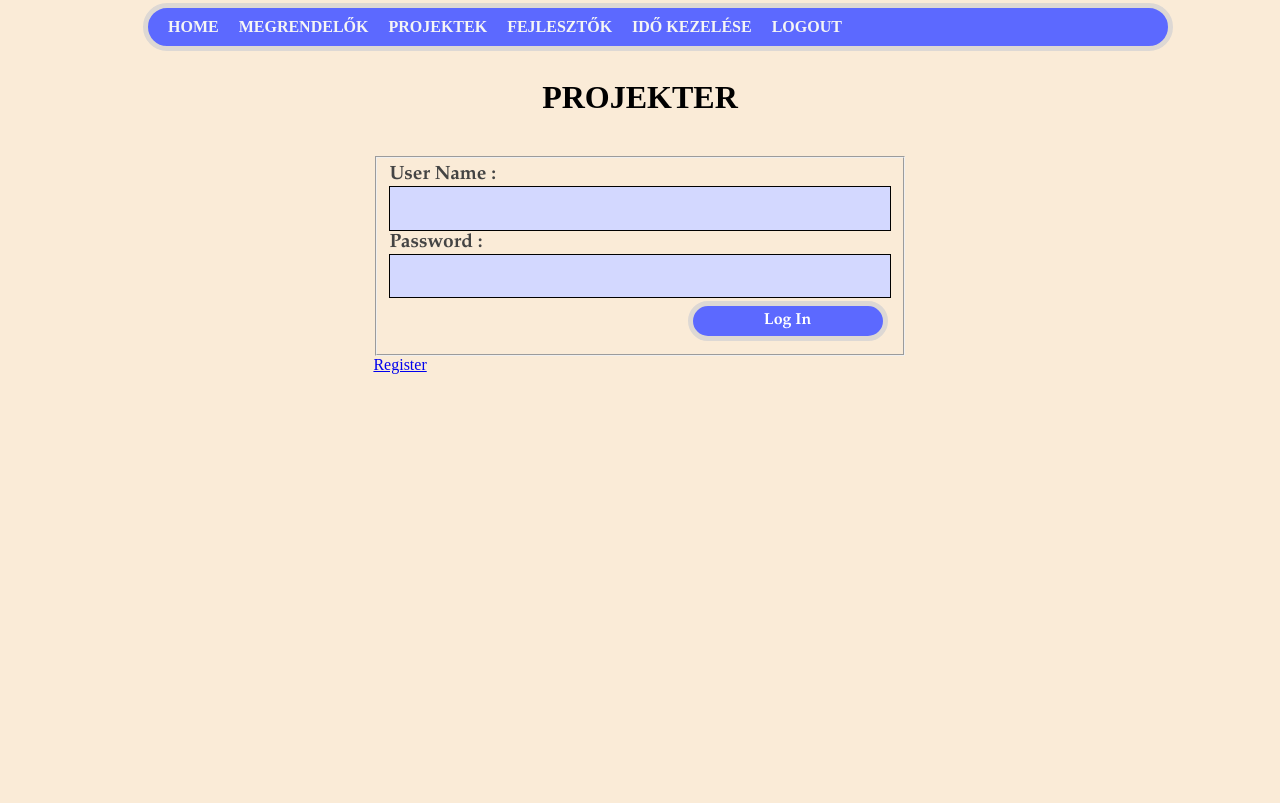
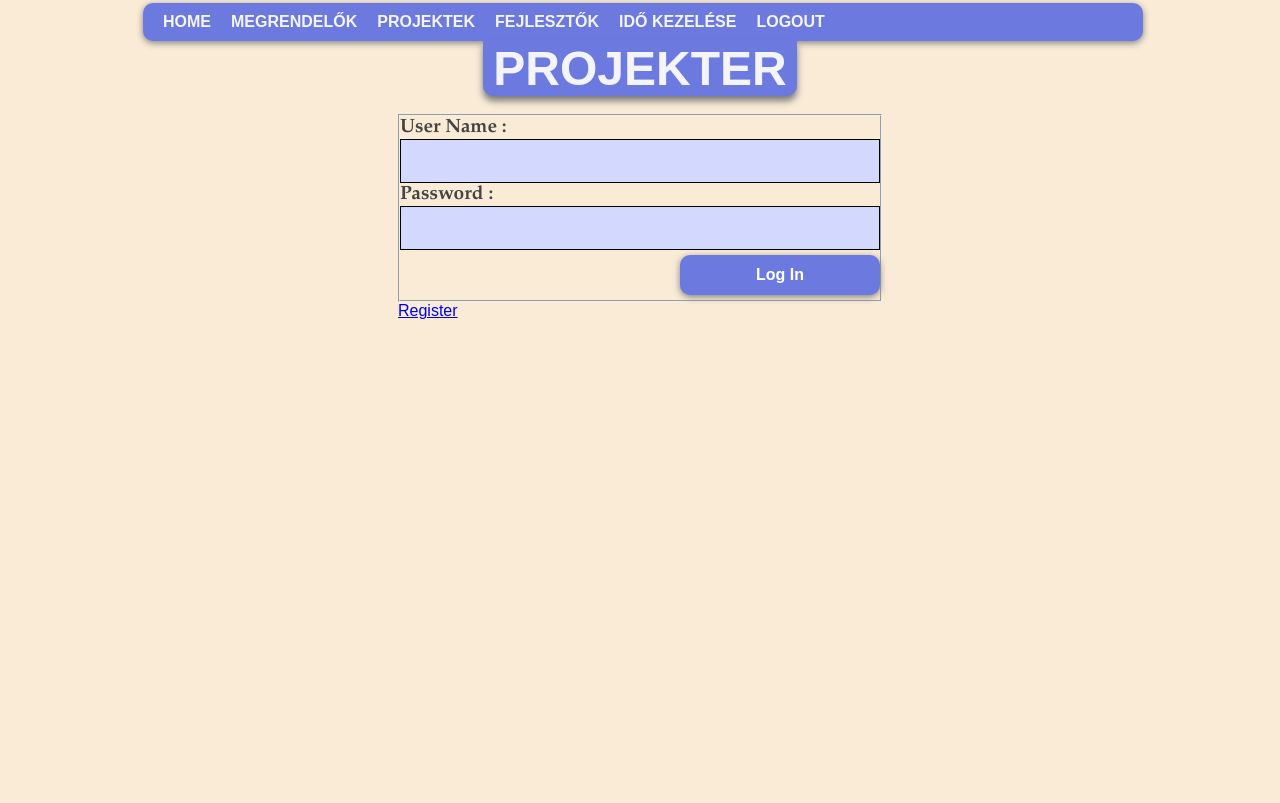
Before and after one commit to projekter2019/team, a PHP site: page / in a window 1280 px wide. Before the commit the page ends 374 px from the top, so only its background shows below. Run offline with PHP 8.4, Linux system fonts and the light colour scheme.

Commit message:
Add files via upload

```diff
--- a/Dizajn/menu.css
+++ b/Dizajn/menu.css
@@ -14,22 +14,19 @@
 	border-radius: 10px;
 	list-style: none;
 	position: relative;
-	display: inline-block;
+	display: flex;
 /*	background: linear-gradient(top, #efefef 0%, #bbbbbb 100%);
 	background: -moz-linear-gradient(top, #efefef 0%, #bbbbbb 100%);
 	background: -webkit-linear-gradient(top, #efefef 0%, #bbbbbb 100%);
 	box-shadow: 0px 0px 9px rgba(0,0,0,0.15);*/
-
+	box-shadow: 0px 2px 7px grey;
     /*height: 40px;*/
-    background-color: #5c69ff;
-    border: 5px solid;
-    border-bottom-left-radius: 35px;
-    border-bottom-right-radius: 35px;
-    border-top-left-radius: 35px;
-    border-top-right-radius: 35px;
-    border-color: rgb(221,216,212);
+    background-color: #6c7ae0;
+    border: 10px;
     font-weight: bold;
     margin: 3px;
+	margin-bottom: 0px;
+	z-index: 1;
 
 }
 
--- a/Dizajn/projekterCSS.css
+++ b/Dizajn/projekterCSS.css
@@ -1,28 +1,81 @@
+* {
+	margin: 0px;
+	padding: 0px;
+	box-sizing: border-box;
+}
+
+body, html {
+	height: 100%;
+	font-family: sans-serif;
+}
+
+textarea {
+  display: block;
+  outline: none;
+}
+
+textarea:focus, input:focus {
+  border-color: transparent !important;
+}
+
 table {
-    background: #d3d8ff;
+    background-color: #fff;
+	border-collapse:separate;
+    border:none;
+    border-radius:10px;
+    -moz-border-radius:6px;
+	border-spacing: 0px;
+	box-shadow: 0px 2px 7px grey;
+}
+
+th:first-child {
+    border-radius: 10px 0 0 0;
+}
+
+th:last-child {
+    border-radius: 0 10px 0 0;
+}
+
+th:only-child{
+    border-radius: 10px 10px 0 0;
 }
 
 body {
     width: 1000px;
     margin:0 auto;
     background-color: antiquewhite;
+
+}
+
+tbody{
+	border-radius: 10px;
+	overflow: hidden;
+	-moz-box-shadow: 0 0px 40px 0px rgba(0, 0, 0, 0.15);
+	-webkit-box-shadow: 0 0px 40px 0px rgba(0, 0, 0, 0.15);
+	-o-box-shadow: 0 0px 40px 0px rgba(0, 0, 0, 0.15);
+	-ms-box-shadow: 0 0px 40px 0px rgba(0, 0, 0, 0.15);
+}
+
+tbody tr:nth-child(even) {
+  background-color: #f8f6ff;
+}
+
+input[type="Submit"]:hover {
+	background-color: #5b68c1;
 }
 
 input[type="Submit"] {
     color: white;
     font-size: 1.0em;
-    font-family: Garamond,Georgia,Times,"Times New Roman",serif;
     width: 200px;
     height: 40px;
-    background-color: #5c69ff;
-    border: 5px solid ;
-    border-bottom-left-radius: 35px;
-    border-bottom-right-radius: 35px;
-    border-top-left-radius: 35px;
-    border-top-right-radius: 35px;
-    border-color: rgb(221,216,212);
+    background-color: #6c7ae0;
+    border-radius: 10px;
+	border: none;
+	box-shadow: 0px 2px 7px grey;
     font-weight: bold;
-    margin: 3px;
+    margin: 5px;
+	margin-right: 0px;
     float: right;
 }
 
@@ -82,8 +142,36 @@ td{
     font-weight: bold;
 }
 
+h1{
+	position: relative;
+	z-index: 3;
+	font-size: -webkit-xxx-large;
+    border-radius: 10px;
+    width: min-content;
+    margin-left: auto;
+    margin-right: auto;
+    background-color: #6c7ae0;
+    padding-left: 10px;
+    padding-right: 10px;
+    color: #f3f4ff;
+    box-shadow: 0px 5px 7px #7a7a7a;
+    border-top-left-radius: 0px;
+    border-top-right-radius: 0px;
+}
+
 #login_form {
 	width: fit-content;
 	margin-left: auto;
 	margin-right: auto;
 }
+
+
+label{color:#999;}
+input[type=text]:focus + label,.input-field input[type=password]:focus + label{color:#000;}
+input[type=text]:focus ,.input-field input[type=password]:focus {border-bottom:1px solid #000;box-shadow:0 1px 0 0 #000;}
+input[type=text].valid,.input-field input[type=password].valid{border-bottom:1px solid #2196F3;box-shadow:0 1px 0 0 #2196F3;}
+input[type=text].invalid,.input-field input[type=password].invalid{border-bottom:1px solid #F44336;box-shadow:0 1px 0 0 #F44336;}
+.prefix.active{color:#000;}
+
+=======
+>>>>>>> efb8b1d7408ffd46a14a331b61e98b547d60499c
```
Also changed, not shown: other parts of Dizajn/projekterCSS.css (+21 -14 lines).
